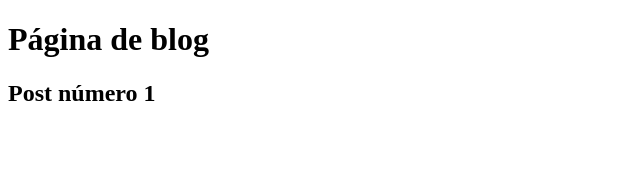
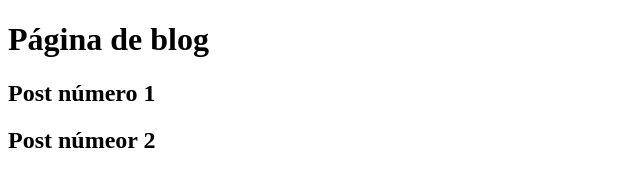
Before and after one commit to rafams30/aulagithub, a plain HTML site: page blog.html in a window 1280 px wide. Shown: the whole page, without its empty margins (0-640 px from the left). Drawn offline with Linux system fonts and the light colour scheme.

Commit message:
Update blog

```diff
--- a/blog.html
+++ b/blog.html
@@ -8,5 +8,6 @@
 <body>
     <h1> Página de blog </h1>
     <h2>Post número 1</h2>
+    <h2>Post númeor 2</h2>
 </body>
 </html>
```
